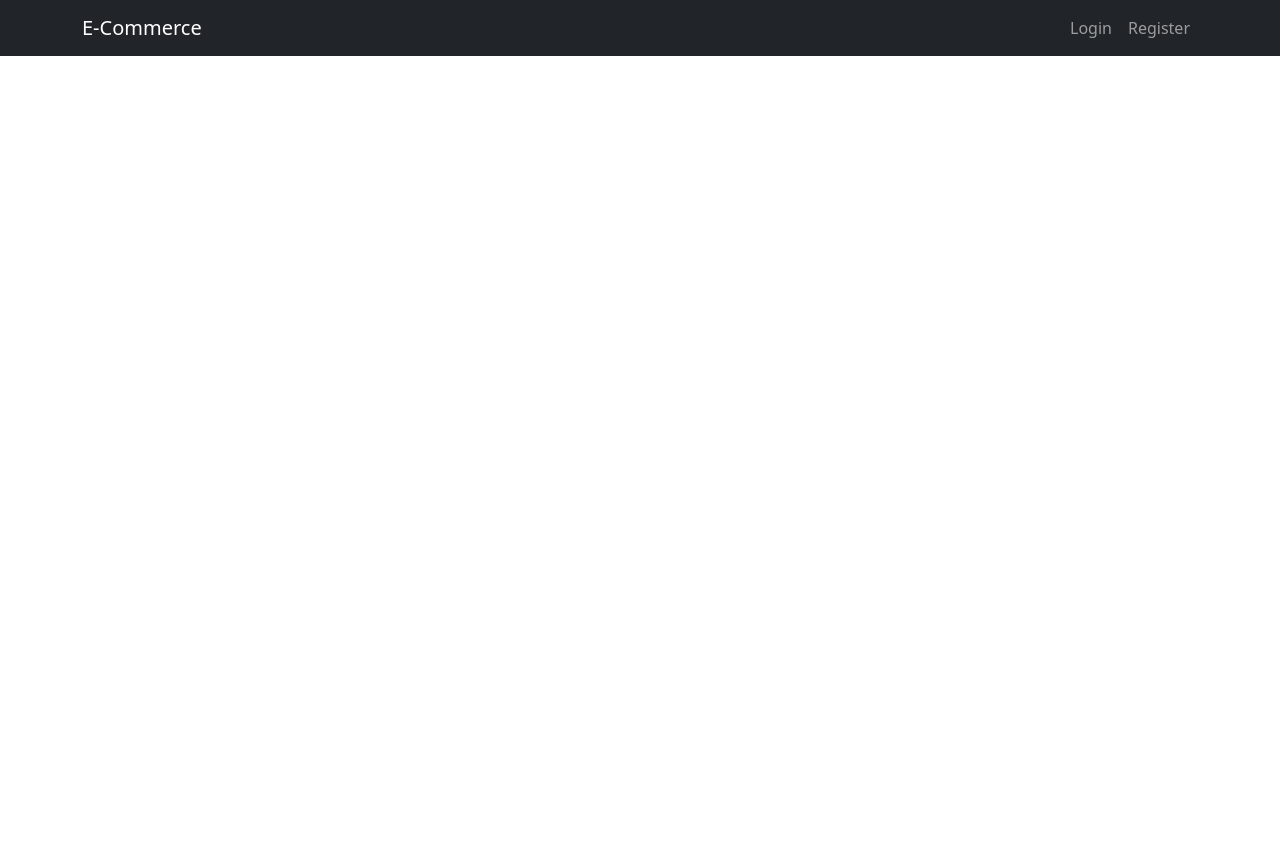
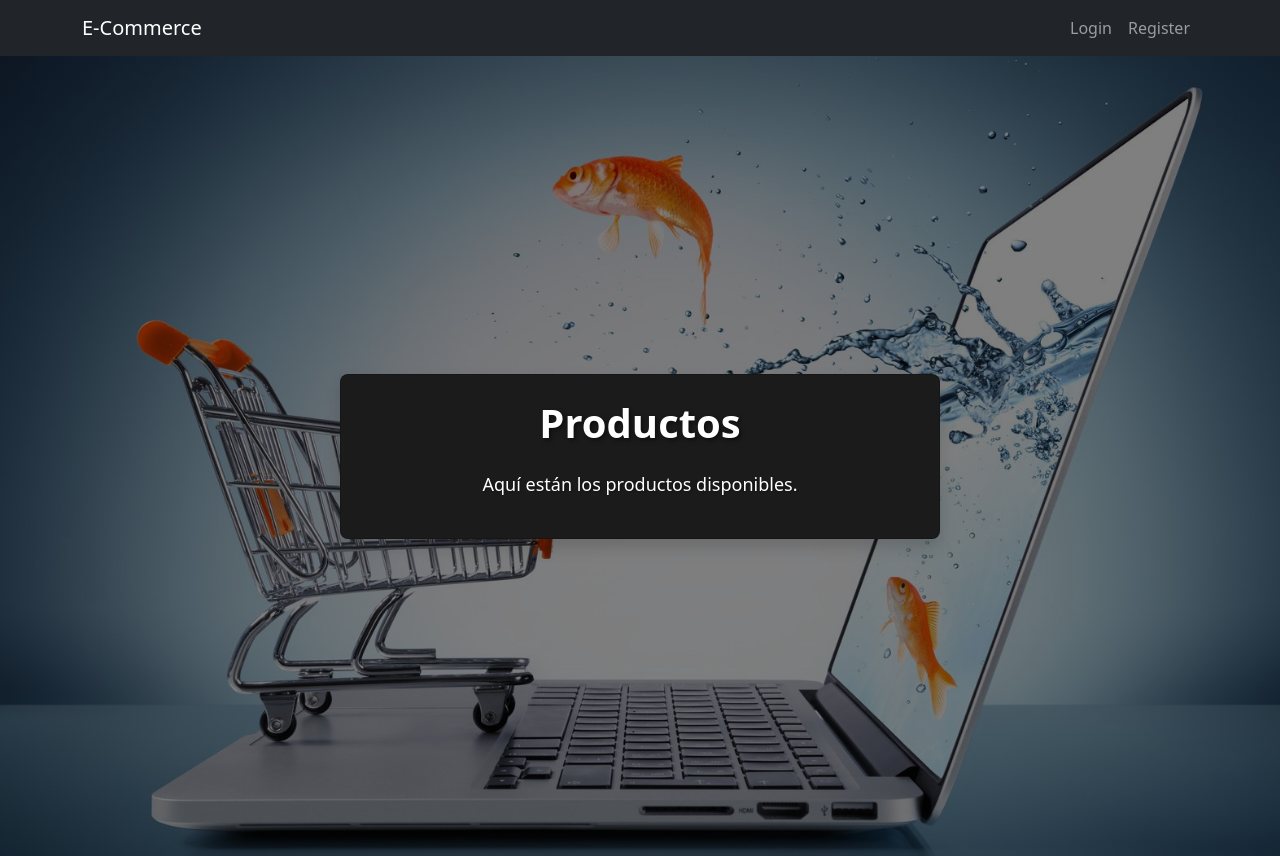
Before and after one commit to MartinMasde/ecommerce-frontend, a React (Create React App) app: page /products in a window 1280 px wide. Before the commit the page ends 800 px from the top, so only its background shows below. Built offline with nearby package versions, Linux system fonts and the light colour scheme.

Commit message:
cambios varios

```diff
--- a/src/App.js
+++ b/src/App.js
@@ -4,6 +4,7 @@ import Navbar from './components/Navbar';
 import Home from './components/Home';
 import Login from './components/Login';
 import Register from './components/Register';
+import Products from './components/Products'; // Importa la página de productos
 
 function App() {
   return (
@@ -13,6 +14,7 @@ function App() {
         <Route path="/" element={<Home />} />
         <Route path="/login" element={<Login />} />
         <Route path="/register" element={<Register />} />
+        <Route path="/products" element={<Products />} /> {/* Nueva ruta */}
       </Routes>
     </Router>
   );
--- a/src/components/Login.js
+++ b/src/components/Login.js
@@ -1,10 +1,13 @@
 import React, { useState } from "react";
 import backgroundImage from "../assets/background.jpg";
+import googleLogo from "../assets/google_logo_icon.svg";
 import Swal from "sweetalert2";
+import { useNavigate } from 'react-router-dom';
 
 function Login() {
   const [email, setEmail] = useState('');
   const [password, setPassword] = useState('');
+  const navigate = useNavigate();
 
   const handleLogin = async (event) => {
     event.preventDefault();
@@ -28,6 +31,10 @@ function Login() {
           timer: 3000,
           showConfirmButton: false
         });
+
+        setTimeout(() => {
+          navigate('/products'); // Redirige a la página de productos
+        }, 3000);
       } else {
         Swal.fire({
           title: 'Login failed',
@@ -43,6 +50,12 @@ function Login() {
       });
     }
   };
+
+  const handleGoogleLogin = () => {
+    // Redirigir al endpoint del backend para el login con Google
+    window.location.href = "http://localhost:8080/api/sessions/google";
+  };
+
   return (
     <div className="d-flex justify-content-center align-items-center"
       style={{
@@ -85,6 +98,24 @@ function Login() {
           </div>
           <button className="btn btn-primary w-100" id="login">Login</button>
         </form>
+        {/* <!-- Agregar botón para login con Google --> */}
+        <div className="my-1">
+          <hr className="bg-light" />
+          <p className="text-center text-light" style={{ margin: "-1rem 0" }}>Or</p>
+          <hr className="bg-light" />
+        </div>
+        <div className="text-center">
+          <button
+            className="btn btn-outline-light w-100 d-flex align-items-center justify-content-center"
+            onClick={handleGoogleLogin}
+            style={{ gap: "10px" }}>
+            <img
+              src={googleLogo}
+              alt="Google Logo"
+              style={{ width: "20px", height: "20px" }} />
+            Register with Google
+          </button>
+        </div>
         <p className="mt-3 text-center">Don't have an account? <a href="/register">Register</a> </p>
       </div>
     </div>
--- /dev/null
+++ b/src/components/Products.js
@@ -0,0 +1,48 @@
+import React from "react";
+import backgroundImage from "../assets/background.jpg";
+
+function Products() {
+  return (
+    <div
+      className="d-flex justify-content-center align-items-center"
+      style={{
+        height: "100vh",
+        backgroundImage: `linear-gradient(rgba(0, 0, 0, 0.5), rgba(0, 0, 0, 0.5)), url(${backgroundImage})`,
+        backgroundSize: "cover",
+        backgroundPosition: "center",
+      }}
+    >
+      <div
+        className="card p-4 shadow"
+        style={{
+          width: "600px",
+          backgroundColor: "#1b1b1b",
+          color: "white",
+          borderRadius: "8px",
+          boxShadow: "0 4px 8px rgba(0, 0, 0, 0.2)",
+          textAlign: "center",
+        }}
+      >
+        <h1
+          className="mb-4"
+          style={{
+            fontWeight: "bold",
+            textShadow: "2px 2px 4px rgba(0, 0, 0, 0.5)",
+          }}
+        >
+          Productos
+        </h1>
+        <p
+          style={{
+            fontSize: "18px",
+            textShadow: "1px 1px 2px rgba(0, 0, 0, 0.3)",
+          }}
+        >
+          Aquí están los productos disponibles.
+        </p>
+      </div>
+    </div>
+  );
+}
+
+export default Products;
```
Also changed, not shown: src/assets/google_logo_icon.svg (added).
